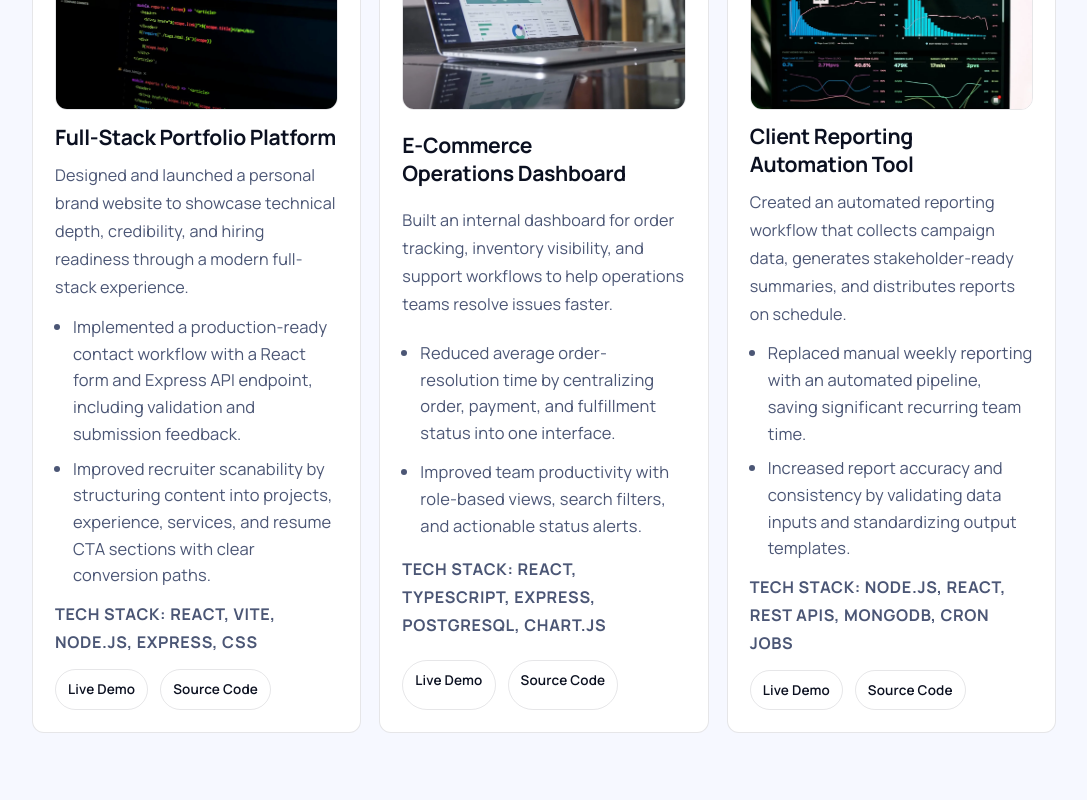
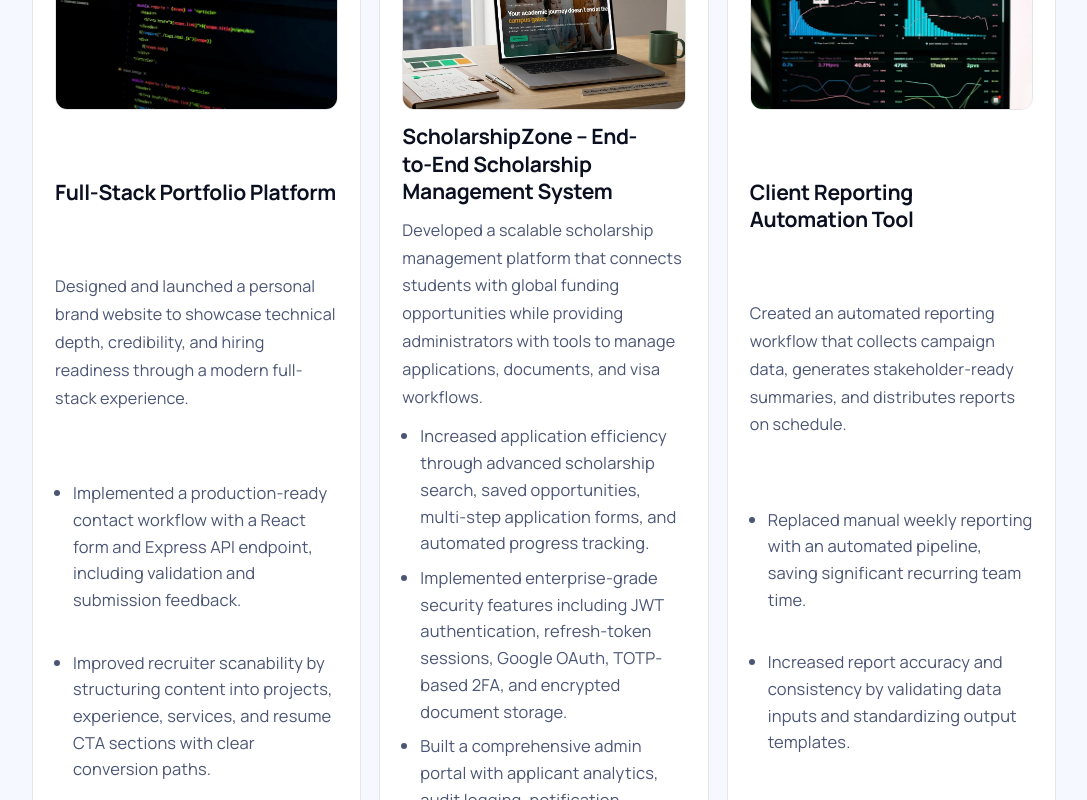
Before and after one commit to GilbertIrumva/My-folio, a React (Vite) app: page / in a window 1280 px wide. Shown: the part 2420-3220 px from the top of the page, without its empty margins (96-1183 px from the left). Built offline with nearby package versions, Linux system fonts and the light colour scheme; no server answers.

Commit message:
Replace E-Commerce Dashboard project with ScholarshipZone

```diff
--- a/src/Components/Home/Projects.jsx
+++ b/src/Components/Home/Projects.jsx
@@ -15,17 +15,18 @@
     repoUrl: "https://github.com/GilbertIrumva/My-folio",
   },
   {
-    title: "E-Commerce Operations Dashboard",
-    image: "/images/project-dashboard.webp",
+    title: "ScholarshipZone – End-to-End Scholarship Management System",
+    image: "/images/demo.png",
     summary:
-      "Built an internal dashboard for order tracking, inventory visibility, and support workflows to help operations teams resolve issues faster.",
+      "Developed a scalable scholarship management platform that connects students with global funding opportunities while providing administrators with tools to manage applications, documents, and visa workflows.",
     achievements: [
-      "Reduced average order-resolution time by centralizing order, payment, and fulfillment status into one interface.",
-      "Improved team productivity with role-based views, search filters, and actionable status alerts.",
+      "Increased application efficiency through advanced scholarship search, saved opportunities, multi-step application forms, and automated progress tracking.",
+      "Implemented enterprise-grade security features including JWT authentication, refresh-token sessions, Google OAuth, TOTP-based 2FA, and encrypted document storage.",
+      "Built a comprehensive admin portal with applicant analytics, audit logging, notification management, and workflow automation.",
     ],
-    stack: "Tech Stack: React, TypeScript, Express, PostgreSQL, Chart.js",
-    demoUrl: "https://github.com/GilbertIrumva",
-    repoUrl: "https://github.com/GilbertIrumva",
+    stack: "Tech Stack: React, Vite, Express.js, MongoDB, Tailwind CSS, Docker, AWS S3/R2",
+    demoUrl: "https://scholarshipzone.onrender.com/",
+    repoUrl: "https://github.com/GilbertIrumva/scholarship-hub",
   },
   {
     title: "Client Reporting Automation Tool",
```
Also changed, not shown: public/images/demo.png (added).
